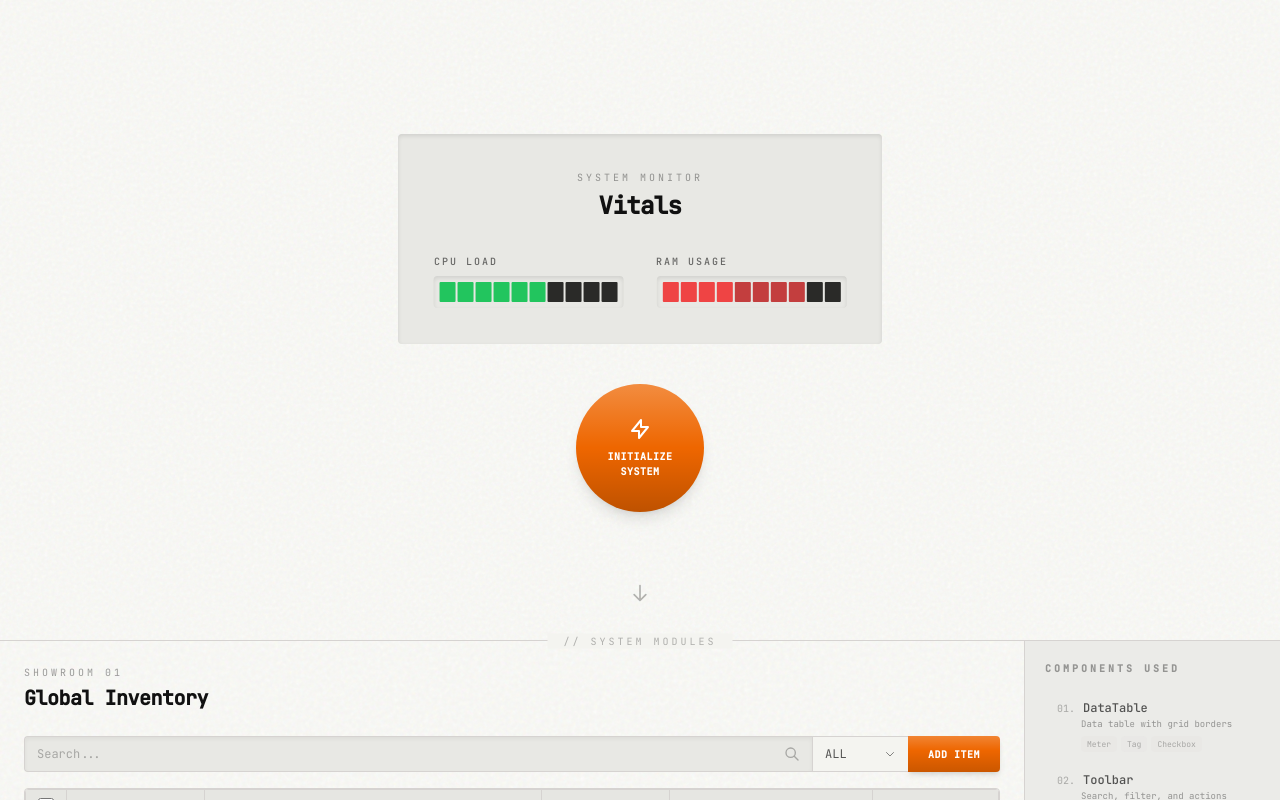
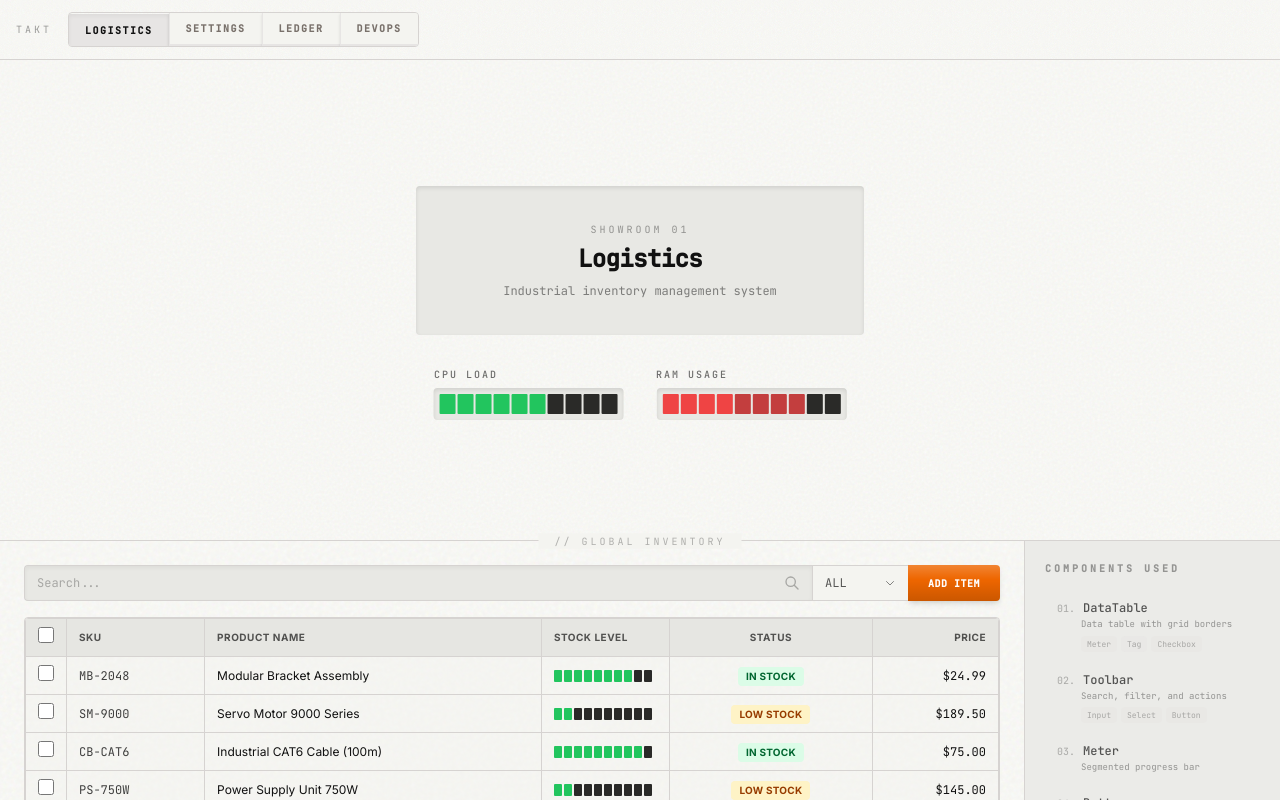
Before and after one commit to ardey26/takt, a SvelteKit app: page / in a window 1280 px wide. Shown: the top 800 px of the page. Built offline with nearby package versions, Linux system fonts and the light colour scheme.

Commit message:
refactor: transition to single-machine architecture

```diff
--- a/src/routes/+page.svelte
+++ b/src/routes/+page.svelte
@@ -1,139 +1,22 @@
 <script lang="ts">
-	import DataTable from '$lib/components/DataTable.svelte';
-	import Toolbar from '$lib/components/Toolbar.svelte';
-	import Pagination from '$lib/components/Pagination.svelte';
-	import PartsList from '$lib/components/PartsList.svelte';
-	import Meter from '$lib/components/Meter.svelte';
-	import Button from '$lib/components/Button.svelte';
-	import Panel from '$lib/components/Panel.svelte';
-	import Divider from '$lib/components/Divider.svelte';
-
-	import { isHighlighted } from '$lib/highlightStore.svelte';
-
-	let searchValue = $state('');
-	let categoryValue = $state('all');
-	let currentPage = $state(1);
-	let selectedIds = $state<string[]>([]);
-
-	let cpuValue = $state(45);
-	let ramValue = $state(62);
-	let demoSection: HTMLElement;
-
-	$effect(() => {
-		const interval = setInterval(() => {
-			cpuValue = Math.floor(Math.random() * 40) + 30;
-			ramValue = Math.floor(Math.random() * 50) + 40;
-		}, 500);
-		return () => clearInterval(interval);
-	});
-
-	function scrollToDemo() {
-		demoSection?.scrollIntoView({ behavior: 'smooth' });
-	}
-
-	const inventoryData = [
-		{ id: '1', sku: 'MB-2048', name: 'Modular Bracket Assembly', category: 'hardware', stock: 156, maxStock: 200, status: 'in-stock' as const, price: 24.99 },
-		{ id: '2', sku: 'SM-9000', name: 'Servo Motor 9000 Series', category: 'electronics', stock: 12, maxStock: 50, status: 'low-stock' as const, price: 189.50 },
-		{ id: '3', sku: 'CB-CAT6', name: 'Industrial CAT6 Cable (100m)', category: 'cables', stock: 89, maxStock: 100, status: 'in-stock' as const, price: 75.00 },
-		{ id: '4', sku: 'PS-750W', name: 'Power Supply Unit 750W', category: 'electronics', stock: 8, maxStock: 40, status: 'low-stock' as const, price: 145.00 },
-		{ id: '5', sku: 'AL-FRAME', name: 'Aluminum Extrusion Frame', category: 'mechanical', stock: 234, maxStock: 250, status: 'in-stock' as const, price: 56.25 },
-		{ id: '6', sku: 'SN-TEMP', name: 'Temperature Sensor Module', category: 'electronics', stock: 0, maxStock: 100, status: 'out-of-stock' as const, price: 32.00 },
-		{ id: '7', sku: 'BT-M8X20', name: 'Stainless Steel Bolt M8x20', category: 'hardware', stock: 1500, maxStock: 2000, status: 'in-stock' as const, price: 0.45 },
-		{ id: '8', sku: 'PB-CTRL', name: 'Programmable Logic Controller', category: 'electronics', stock: 5, maxStock: 25, status: 'low-stock' as const, price: 420.00 },
-	];
-
-	const categories = ['all', 'electronics', 'mechanical', 'cables', 'hardware'];
-
-	let filteredData = $derived(
-		inventoryData.filter(item => {
-			const matchesSearch = item.name.toLowerCase().includes(searchValue.toLowerCase()) ||
-				item.sku.toLowerCase().includes(searchValue.toLowerCase());
-			const matchesCategory = categoryValue === 'all' || item.category === categoryValue;
-			return matchesSearch && matchesCategory;
-		})
-	);
-
-	function handleAdd() {
-		alert('Add Item dialog would open here');
-	}
+	import ShowcaseLayout from '$lib/components/ShowcaseLayout.svelte';
+	import LogisticsView from '$lib/components/views/LogisticsView.svelte';
+	import SettingsView from '$lib/components/views/SettingsView.svelte';
+	import LedgerView from '$lib/components/views/LedgerView.svelte';
+	import DevOpsView from '$lib/components/views/DevOpsView.svelte';
 </script>
 
-<svelte:head>
-	<title>Takt · Showroom 01: Logistics</title>
-	<meta name="description" content="High-end Svelte component library inspired by Dieter Rams. Showroom 01 demonstrates a logistics dashboard." />
-</svelte:head>
-
-<section class="h-[80vh] chassis flex flex-col items-center justify-center relative px-4">
-	<Panel class="mb-10">
-		<div class="flex flex-col gap-4 sm:gap-6 p-4 sm:p-6">
-			<div class="text-center mb-2">
-				<p class="font-mono text-[10px] tracking-[0.3em] text-matte/40 uppercase mb-1">
-					System Monitor
-				</p>
-				<h1 class="font-mono text-2xl font-bold tracking-tight text-matte">
-					Vitals
-				</h1>
-			</div>
-			<div class="flex flex-col sm:flex-row gap-4 sm:gap-8">
-				<Meter value={cpuValue} label="CPU Load" />
-				<Meter value={ramValue} label="RAM Usage" variant="heat" />
-			</div>
-		</div>
-	</Panel>
-
-	<button
-		onclick={scrollToDemo}
-		class="w-24 h-24 sm:w-32 sm:h-32 rounded-full bg-signal text-white font-mono text-[9px] sm:text-[10px] font-bold tracking-wider uppercase cursor-pointer transition-all duration-200 shadow-lg hover:shadow-xl hover:scale-105 active:scale-95 flex flex-col items-center justify-center gap-1"
-		style="background-image: linear-gradient(to bottom, rgba(255,255,255,0.25), transparent 50%, rgba(0,0,0,0.2))"
-	>
-		<svg class="w-6 h-6 mb-1" fill="none" stroke="currentColor" viewBox="0 0 24 24">
-			<path stroke-linecap="round" stroke-linejoin="round" stroke-width="2" d="M13 10V3L4 14h7v7l9-11h-7z" />
-		</svg>
-		Initialize<br/>System
-	</button>
-
-	<div class="absolute bottom-8 flex flex-col items-center gap-2 text-matte/30 animate-bounce">
-		<svg class="w-5 h-5" fill="none" stroke="currentColor" viewBox="0 0 24 24">
-			<path stroke-linecap="round" stroke-linejoin="round" stroke-width="2" d="M19 14l-7 7m0 0l-7-7m7 7V3" />
-		</svg>
-	</div>
-</section>
-
-<Divider text="// System Modules" />
-
-<section bind:this={demoSection} class="min-h-screen flex flex-col lg:flex-row">
-	<main class="flex-1 chassis p-4 sm:p-6">
-		<header class="mb-6">
-			<p class="font-mono text-[10px] tracking-[0.3em] text-matte/40 uppercase mb-1">
-				Showroom 01
-			</p>
-			<h1 class="font-mono text-xl font-bold tracking-tight text-matte">
-				Global Inventory
-			</h1>
-		</header>
-
-		<div class="mb-4">
-			<Toolbar
-				bind:searchValue
-				bind:categoryValue
-				{categories}
-				onadd={handleAdd}
-			/>
-		</div>
-
-		<div class="bg-bone/50 border border-stone-300 rounded-sm mb-4 transition-all duration-200 overflow-x-auto {isHighlighted('datagrid') ? 'ring-2 ring-signal ring-offset-2' : ''}">
-			<DataTable items={filteredData} bind:selectedIds />
-		</div>
-
-		<div class="flex flex-col sm:flex-row items-start sm:items-center justify-between gap-2">
-			<p class="font-mono text-[10px] text-matte/40 uppercase tracking-wider">
-				{selectedIds.length > 0 ? `${selectedIds.length} selected` : `${filteredData.length} items`}
-			</p>
-			<Pagination bind:currentPage totalPages={50} />
-		</div>
-	</main>
-
-	<div class="hidden lg:block sticky top-0 h-screen">
-		<PartsList class="h-full overflow-y-auto" />
-	</div>
-</section>
+<ShowcaseLayout>
+	{#snippet logistics()}
+		<LogisticsView />
+	{/snippet}
+	{#snippet settings()}
+		<SettingsView />
+	{/snippet}
+	{#snippet ledger()}
+		<LedgerView />
+	{/snippet}
+	{#snippet devops()}
+		<DevOpsView />
+	{/snippet}
+</ShowcaseLayout>
```
